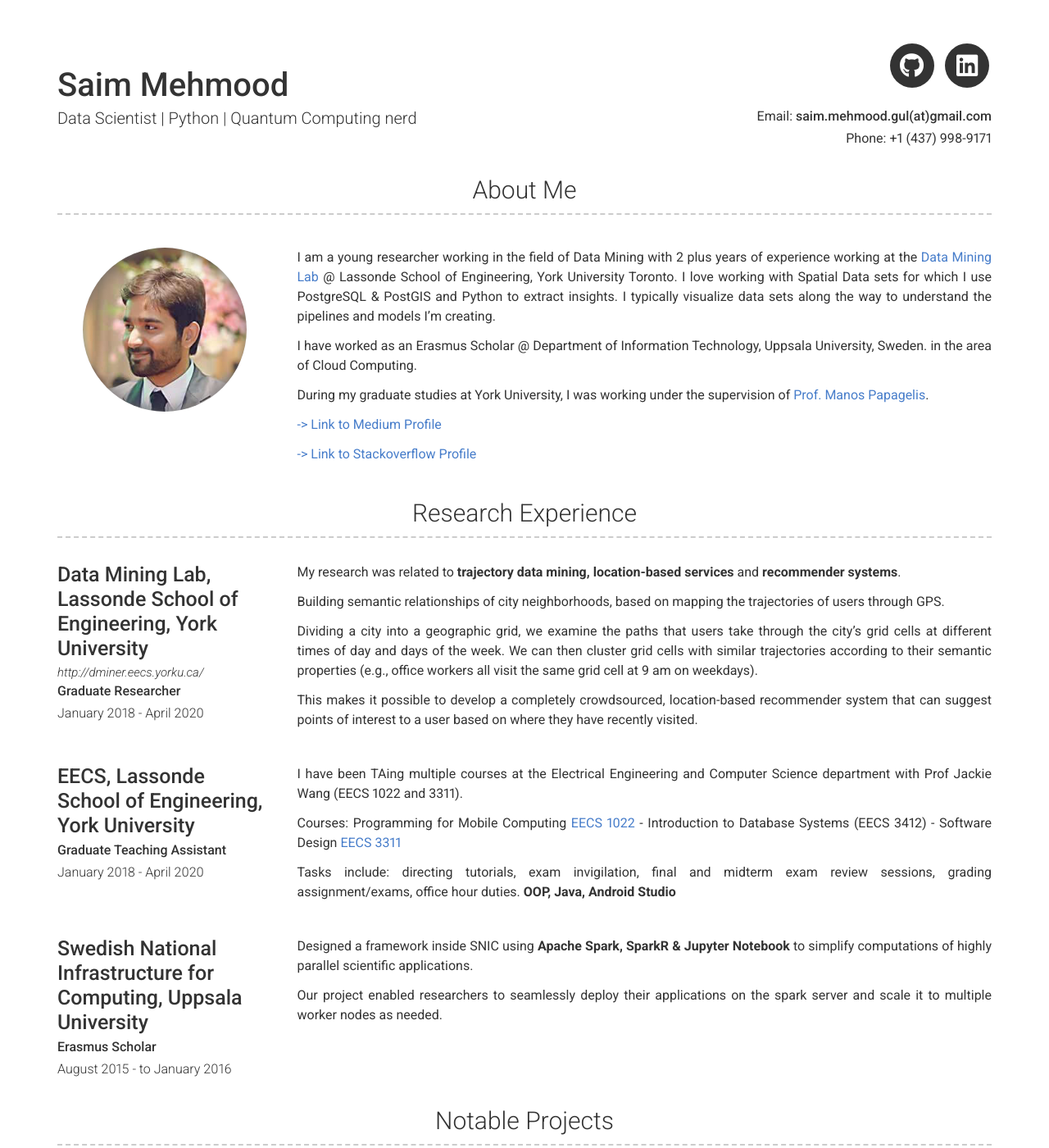
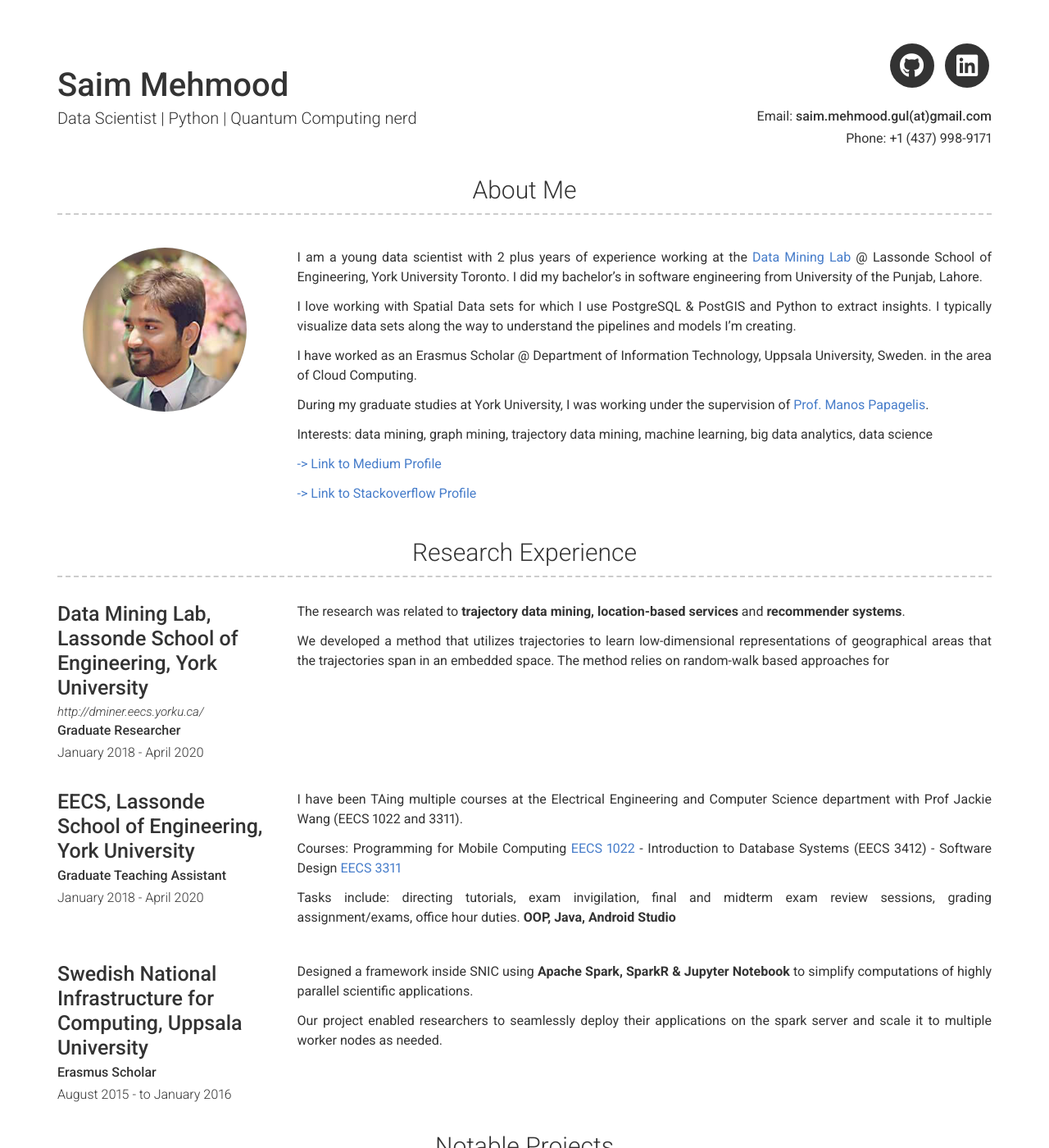
Before and after one commit to saimmehmood/saimmehmood.github.io, a Jekyll site: the page built from index.md, in a window 1280 px wide and 1400 px high. Shown: the whole window at 82% size. Built offline with Jekyll 4.4.1, drawn with Linux system fonts in a browser that asks for light colours; nearby versions of some CDN libraries.

Commit message:
11/11/2020 4:54 AM

```diff
--- a/_config.yml
+++ b/_config.yml
@@ -29,8 +29,10 @@ linkedin_username: saimmehmoodgul
 # about_title: About Me
 about_profile_image: images/circle-cropped.png
 about_content: | # this will include new lines to allow paragraphs
-    I am a young researcher working in the field of Data Mining with 2 plus years of experience working at the
+    I am a young data scientist with 2 plus years of experience working at the
     [Data Mining Lab](http://dminer.eecs.yorku.ca/) @ Lassonde School of Engineering, York University Toronto.
+    I did my bachelor's in software engineering from University of the Punjab, Lahore.
+
     I love working with Spatial Data sets for which I use PostgreSQL & PostGIS and Python to extract insights.
     I typically visualize data sets along the way to understand the pipelines and models I'm creating.
 
@@ -38,6 +40,8 @@ about_content: | # this will include new lines to allow paragraphs
     I have worked as an Erasmus Scholar @ Department of Information Technology, Uppsala University, Sweden. in the area of Cloud Computing.
 
     During my graduate studies at York University, I was working under the supervision of [Prof. Manos Papagelis](https://www.eecs.yorku.ca/~papaggel/).
+
+    Interests: data mining, graph mining, trajectory data mining, machine learning, big data analytics, data science
 
     [-> Link to Medium Profile](https://medium.com/@saim.mehmood.gul)
 
--- a/_data/experience.yml
+++ b/_data/experience.yml
@@ -6,14 +6,10 @@
   # quote: >
   #  Solving 21st century problems by diging holes and making game changing products like the *not a flamethrower*
   description: | # this will include new lines to allow paragraphs
-    My research was related to **trajectory data mining, location-based services** and **recommender systems**.
+    The research was related to **trajectory data mining, location-based services** and **recommender systems**.
 
-    Building semantic relationships of city neighborhoods, based on mapping the trajectories of users through GPS.
-
-    Dividing a city into a geographic grid, we examine the paths that users take through the city's grid cells at different times of day and days of the week. We can then cluster grid cells with similar trajectories according to their semantic properties (e.g., office workers all visit the same grid cell at 9 am on weekdays).
-
-    This makes it possible to develop a completely crowdsourced, location-based recommender system that can suggest points of interest to a user based on where they have recently visited.
-
+    We developed a method that utilizes trajectories to learn low-dimensional representations of geographical areas
+    that the trajectories span in an embedded space. The method relies on random-walk based approaches for
 
 - layout: left
   company: EECS, Lassonde School of Engineering, York University
```
Also changed, not shown: 1 other file.
